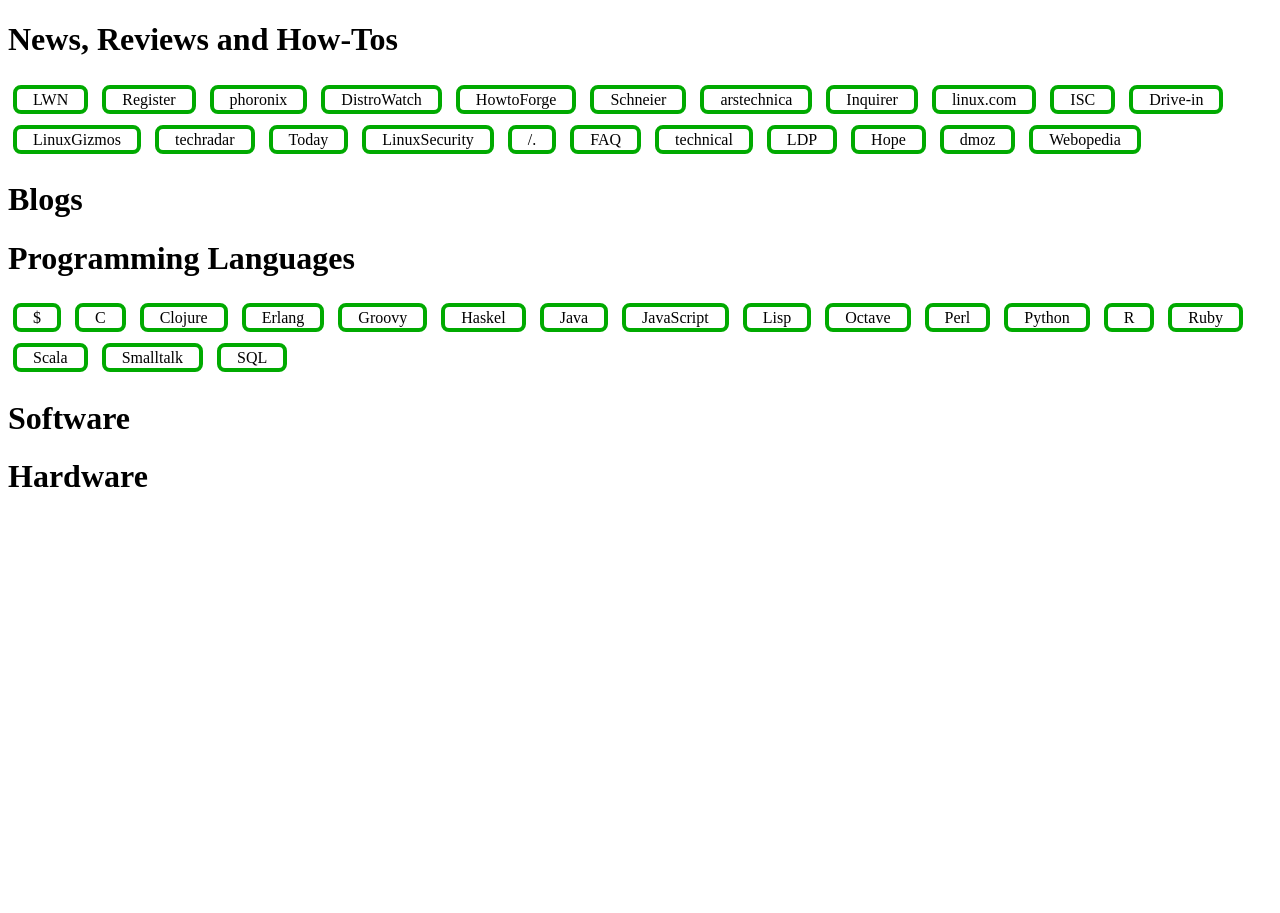
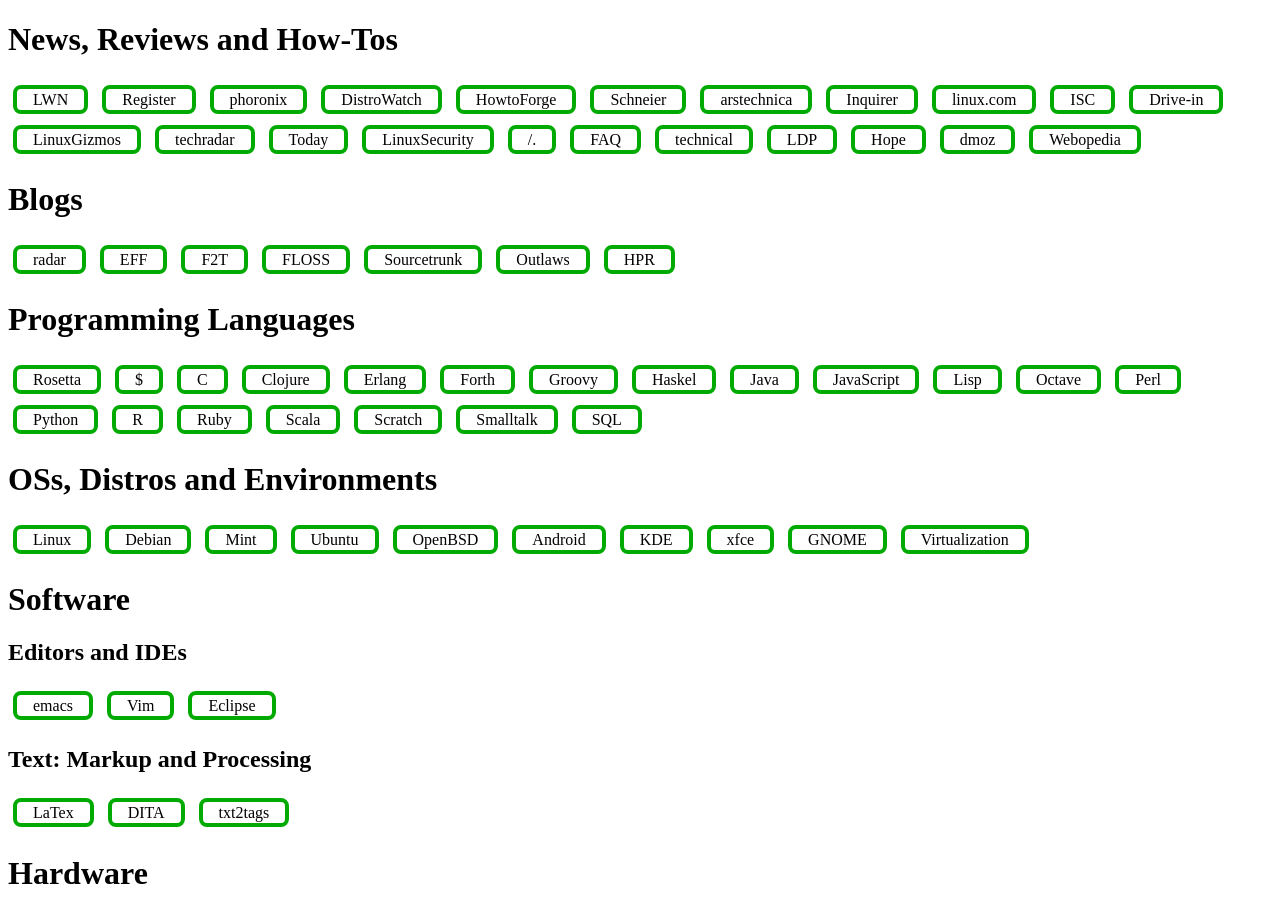
Before and after one commit to MichaeLeroy/bizrnd-website, a plain HTML site: page plinks/tech/index.html in a window 1280 px wide. Before the commit the page ends 800 px from the top, so only its background shows below. Drawn offline with Linux system fonts and the light colour scheme.

Commit message:
Links pages development, added content but no changes to CSS

```diff
--- a/plinks/tech/index.html
+++ b/plinks/tech/index.html
@@ -36,13 +36,22 @@
   </p>
   <h1 title="Blogs, Podcasts, Groups and Channels">Blogs</h1>
   <p class="bookmark-box">
+    <a title="O'Reilly radar, the publisher's emerging technology blog having several contributors" href="http://radar.oreilly.com/">radar</a>
+    <a title="Electronic Frontiers Foundation Deeplinks, Defending Our Rights in the Digital World" href="https://www.eff.org/deeplinks">EFF</a>
+    <a title="Freedom to Tinker, information technology and public policy" href="https://freedom-to-tinker.com/">F2T</a>
+    <a title="TWiT FLOSS Weekly, interviews open source project movers and shakers" href="http://twit.tv/floss">FLOSS</a>
+    <a title="Sourcetrunk, a podcast featuring open source projects" href="http://www.sourcetrunk.com/">Sourcetrunk</a>
+    <a title="Linux Outlaws, fun, informative and irreverent Linux talk" href="http://sixgun.org/shows/linuxoutlaws">Outlaws</a>
+    <a title="Hacker Public Radio, community contributed news and opinion" href="http://hackerpublicradio.org/index.php">HPR</a>
   </p>
   <h1 title="Programming Languages">Programming Languages</h1>
   <p class="bookmark-box">
+    <a title="Rosetta Code, a programming chrestomathy wiki" href="http://rosettacode.org/wiki/Rosetta_Code">Rosetta</a>
     <a title="Command Prompt, Shell, Bash" href="shell/index.html">$</a>
     <a title="C: compact, permissive, efficient, low-level; often used to develop systems and languages" href="c/index.html">C</a>
     <a title="Clojure, a LISP dialect implemented with the JVM" href="clojure/index.html">Clojure</a>
     <a title="Erlang Bookmarks" href="erlang/index.html">Erlang</a>
+    <a title="Forth, stack-oriented, yet stackless and high-level yet efficient" href="forth/index.html">Forth</a>
     <a title="Groovy, an elaboration of Java providing increased abstraction" href="groovy/index.html">Groovy</a>
     <a title="Haskel Bookmarks" href="haskel/index.html">Haskel</a>
     <a title="Java Bookmarks" href="java/index.html">Java</a>
@@ -54,11 +63,35 @@
     <a title="R, a statistical language" href="r/index.html">R</a>
     <a title="Ruby" href="ruby/index.html">Ruby</a>
     <a title="Scala" href="scala/index.html">Scala</a>
+    <a title="Scratch, a visual language for fun and learning" href="scratch/index.html">Scratch</a>
     <a title="Smalltalk and Squeak" href="smalltalk/index.html">Smalltalk</a>
     <a title="SQL, a relational database language" href="sql/index.html">SQL</a>
   </p>
+  <h1 title="Operating Systems, Distributions and Environments">OSs, Distros and Environments</h1>
+  <p class="bookmark-box">
+    <a title="Linux, an operating system for everyone" href="linux/index.html">Linux</a>
+  <a title="Debian, my favorite Linux Distribution" href="http://www.debian.org/">Debian</a>
+  <a title="Linux Mint, easier than Debian, not Ubuntu weird" href="http://linuxmint.com/">Mint</a>
+  <a title="Ubuntu, sometimes its marketshare makes it difficult to ignore" href="http://www.ubuntu.com">Ubuntu</a>
+  <a title="OpenBSD, my favorite secure operating system" href="openbsd/index.html">OpenBSD</a>
+  <a title="Android, a leading commercial mobile device operating system" href="droid/index.html">Android</a>
+  <a title="KDE, my favorite desktop environment" href="http://kde.org/">KDE</a>
+  <a title="xfce, my favorite lightweight desktop environment" href="http://www.xfce.org/">xfce</a>
+  <a title="GNOME, perhaps the most prevailent Linux desktop environment" href="https://www.gnome.org/">GNOME</a>
+  <a title="Virtualization, adding flexibility to the computing environment by abstracting the hardware" href="virtual/indix.html">Virtualization</a>
+  </p>
   <h1 title="Software Tools">Software</h1>
+  <h2 title="Editors and Integrated Development Environmentss">Editors and IDEs</h2>
   <p class="bookmark-box">
+    <a title="emacs, my favorite editor" href="emacs/index.html">emacs</a>
+    <a title="Vim, sometimes it's necessary to use an alternative" href="http://www.vim.org/index.php">Vim</a>
+    <a title="Eclipse, a software development environment" href="http://eclipse.org/">Eclipse</a>
+  </p>
+  <h2 title="Software for text markup and processing">Text: Markup and Processing</h2>
+  <p class="bookmark-box">
+    <a title="Latex, a document preparation system" href="latex/index.html">LaTex</a>
+    <a title="Darwin Information Typing Architecture" href="http://dita.xml.org/">DITA</a>
+    <a title="txt2tags, a simple and effective markup tool that marks down to multiple formats" href="http://txt2tags.org/">txt2tags</a>
   </p>
   <h1 title="Hardware, Components and Systems">Hardware</h1>
   <p class="bookmark-box">
```
